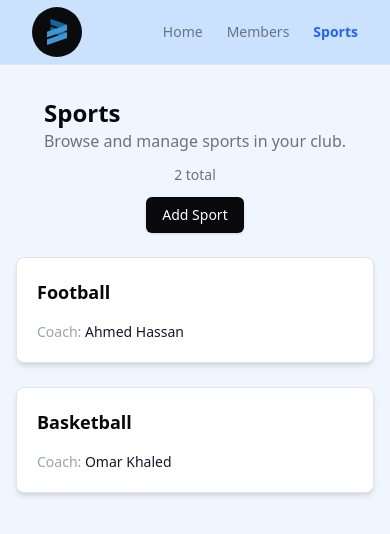
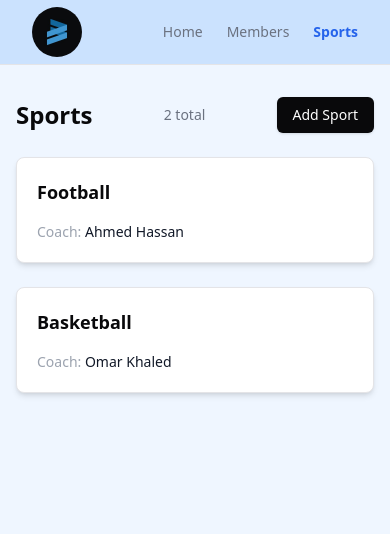
Before and after one commit to Mo7med3li/sporting-club-system, a Next.js app: page /sports in a window 390 px wide. Shown: the top 534 px of the page. Built offline with nearby package versions, Linux system fonts and the light colour scheme.

Commit message:
refactor: improve the code

```diff
--- a/src/app/sports/_components/sports-section.tsx
+++ b/src/app/sports/_components/sports-section.tsx
@@ -22,12 +22,9 @@ const SportsSection = () => {
 
   return (
     <section className="space-y-6">
-      <div className="flex flex-col items-center gap-3 md:flex-row md:justify-between">
+      <div className="flex items-center gap-3 justify-between">
         <div>
           <h1 className="text-2xl md:text-3xl font-semibold">Sports</h1>
-          <p className="text-muted-foreground">
-            Browse and manage sports in your club.
-          </p>
         </div>
         <div className="text-sm text-gray-500">{sports.length} total</div>
         {/* sports form */}
--- a/src/data/members.ts
+++ b/src/data/members.ts
@@ -1,7 +1,7 @@
 export const membersData = [
   {
     id: 1,
-    name: "Ahmed",
+    name: "Mohamed Ali",
     age: 25,
     subscriptions: [{ id: 1 }, { id: 2 }, { id: 3 }],
   },
```
